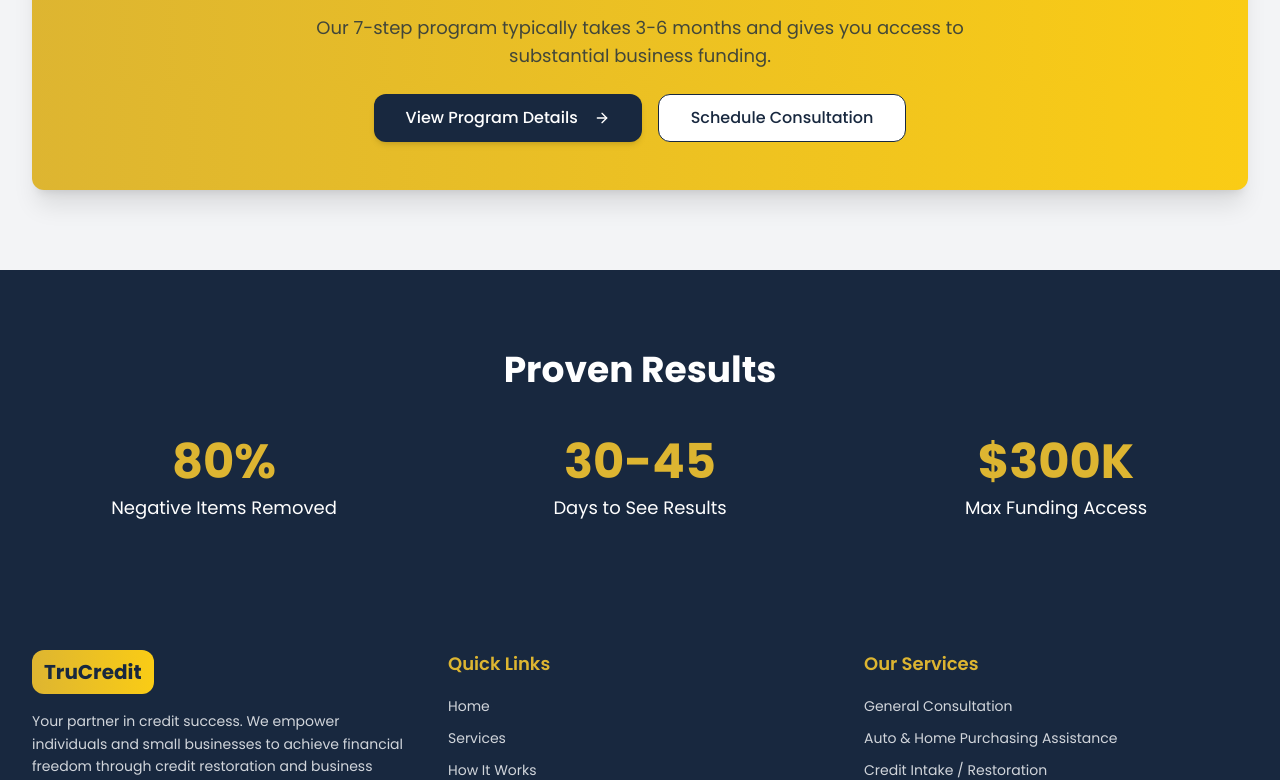
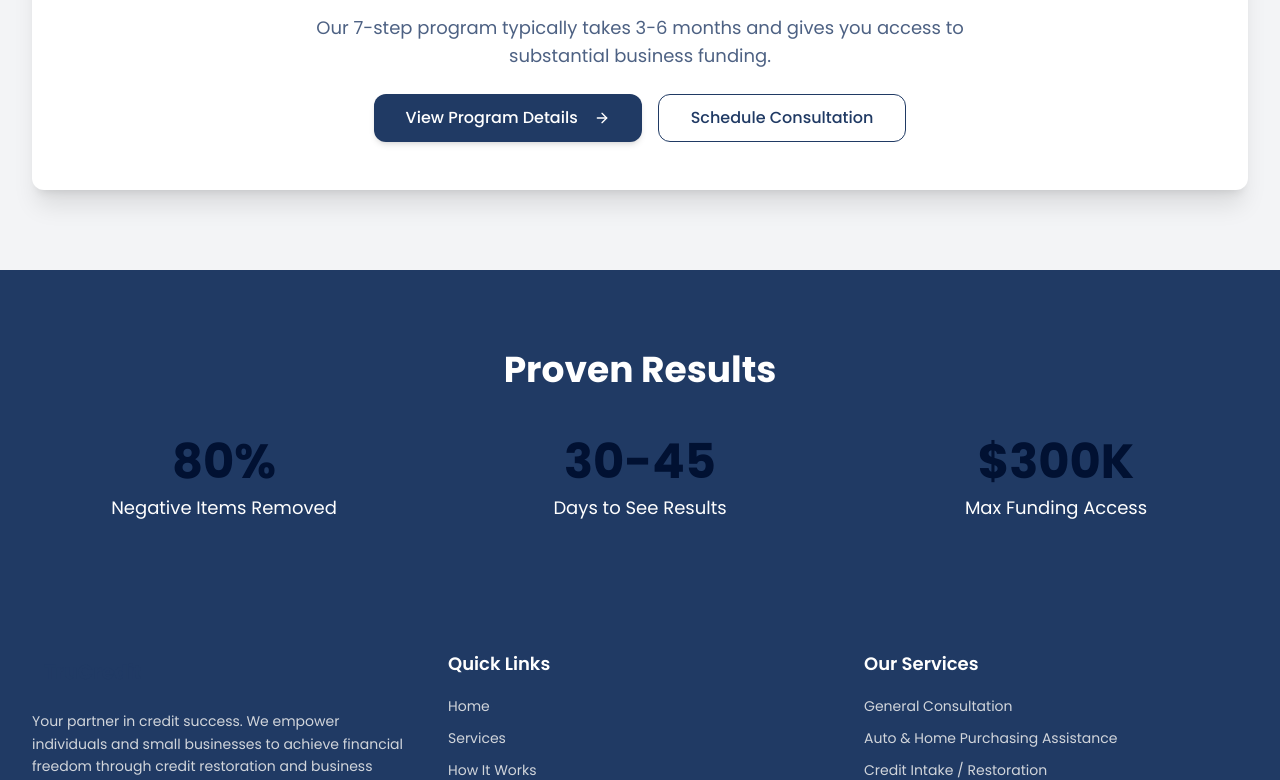
Before and after one commit to daksha11/TruCredit, a React (Vite) app: page /how-it-works in a window 1280 px wide. Shown: the part 2967-3747 px from the top of the page. Built offline with nearby package versions, Linux system fonts and the light colour scheme; the HTML template or start-up script is replaced by a standard one.

Commit message:
Refactor: Update color scheme

```diff
--- a/src/components/ui/button.tsx
+++ b/src/components/ui/button.tsx
@@ -18,9 +18,9 @@ const buttonVariants = cva(
           "bg-secondary text-secondary-foreground hover:bg-secondary/80",
         ghost: "hover:bg-accent hover:text-accent-foreground",
         link: "text-primary underline-offset-4 hover:underline",
-        hero: "bg-gradient-to-r from-gold-accent to-yellow-400 text-navy-primary hover:from-yellow-400 hover:to-gold-accent transform hover:scale-105 shadow-lg hover:shadow-xl font-semibold",
+        hero: "bg-gradient-to-r from-navy-primary to-navy-light text-white hover:from-navy-light hover:to-blue-accent transform hover:scale-105 shadow-lg hover:shadow-xl font-semibold",
         navy: "bg-navy-primary text-white hover:bg-navy-primary/90 shadow-md hover:shadow-lg",
-        gold: "bg-gold-accent text-navy-primary hover:bg-gold-accent/90 shadow-md hover:shadow-lg font-semibold",
+        accent: "bg-blue-accent text-white hover:bg-blue-accent/90 shadow-md hover:shadow-lg font-semibold",
       },
       size: {
         default: "h-10 px-4 py-2",
--- a/src/index.css
+++ b/src/index.css
@@ -4,28 +4,30 @@
 @tailwind components;
 @tailwind utilities;
 
-/* TruCredit Design System - Classic & Trustworthy */
+/* TruCredit Design System - Modern Blue Palette */
 
 @layer base {
   :root {
     /* Core Brand Colors */
-    --navy-primary: 215 45% 17%;        /* #1E2A38 - Trustworthy Navy */
-    --gold-accent: 46 72% 53%;          /* #D4AF37 - Premium Gold */
+    --navy-primary: 217 51% 26%;        /* #213966 - Primary Blue */
+    --navy-dark: 220 96% 10%;           /* #011130 - Deep Navy */
+    --navy-light: 217 45% 45%;          /* Lighter blue for accents */
+    --blue-accent: 205 100% 60%;        /* Bright blue accent */
     --white-pure: 0 0% 100%;            /* #FFFFFF - Clean White */
     --gray-light: 220 13% 96%;          /* Light Gray for alt backgrounds */
     --gray-medium: 215 16% 65%;         /* Medium Gray for body text */
-    --gray-dark: 215 25% 27%;           /* Dark Gray for secondary text */
+    --gray-dark: 217 35% 20%;           /* Dark Gray for secondary text */
 
     /* Gradient Definitions */
-    --gradient-hero: linear-gradient(135deg, hsl(var(--navy-primary)), hsl(215 50% 25%));
-    --gradient-gold: linear-gradient(135deg, hsl(var(--gold-accent)), hsl(46 72% 60%));
+    --gradient-hero: linear-gradient(135deg, hsl(var(--navy-dark)), hsl(var(--navy-primary)));
+    --gradient-blue: linear-gradient(135deg, hsl(var(--navy-primary)), hsl(var(--navy-light)));
     --gradient-card: linear-gradient(145deg, hsl(var(--white-pure)), hsl(var(--gray-light)));
 
     /* Shadows */
     --shadow-card: 0 4px 6px -1px hsl(var(--navy-primary) / 0.1), 0 2px 4px -1px hsl(var(--navy-primary) / 0.06);
-    --shadow-card-hover: 0 10px 15px -3px hsl(var(--navy-primary) / 0.1), 0 4px 6px -2px hsl(var(--navy-primary) / 0.05);
-    --shadow-hero: 0 25px 50px -12px hsl(var(--navy-primary) / 0.25);
-    --shadow-gold: 0 0 30px hsl(var(--gold-accent) / 0.3);
+    --shadow-card-hover: 0 10px 15px -3px hsl(var(--navy-primary) / 0.15), 0 4px 6px -2px hsl(var(--navy-primary) / 0.08);
+    --shadow-hero: 0 25px 50px -12px hsl(var(--navy-dark) / 0.3);
+    --shadow-blue: 0 0 30px hsl(var(--blue-accent) / 0.2);
 
     /* Animations */
     --transition-smooth: all 0.3s cubic-bezier(0.4, 0, 0.2, 1);
@@ -33,32 +35,32 @@
 
     /* Design Mapping */
     --background: var(--white-pure);
-    --foreground: var(--navy-primary);
+    --foreground: var(--navy-dark);
 
     --card: var(--white-pure);
-    --card-foreground: var(--navy-primary);
+    --card-foreground: var(--navy-dark);
 
     --popover: var(--white-pure);
-    --popover-foreground: var(--navy-primary);
+    --popover-foreground: var(--navy-dark);
 
     --primary: var(--navy-primary);              /* Headers, nav, CTA buttons */
     --primary-foreground: var(--white-pure);
 
     --secondary: var(--gray-light);             /* Alternate backgrounds */
-    --secondary-foreground: var(--navy-primary);
+    --secondary-foreground: var(--navy-dark);
 
     --muted: var(--gray-light);
     --muted-foreground: var(--gray-medium);
 
-    --accent: var(--gold-accent);               /* Icons, highlights, key stats */
-    --accent-foreground: var(--navy-primary);
+    --accent: var(--blue-accent);               /* Icons, highlights, key stats */
+    --accent-foreground: var(--white-pure);
 
     --destructive: 0 84% 60%;
     --destructive-foreground: var(--white-pure);
 
     --border: var(--gray-light);
     --input: var(--gray-light);
-    --ring: var(--gold-accent);
+    --ring: var(--blue-accent);
 
     --radius: 0.75rem;
   }
@@ -85,8 +87,8 @@
     background: var(--gradient-hero);
   }
 
-  .gold-gradient {
-    background: var(--gradient-gold);
+  .blue-gradient {
+    background: var(--gradient-blue);
   }
 
   .card-gradient {
@@ -122,8 +124,8 @@
     box-shadow: var(--shadow-card-hover);
   }
 
-  .hover-gold:hover {
-    box-shadow: var(--shadow-gold);
+  .hover-blue:hover {
+    box-shadow: var(--shadow-blue);
   }
 
   /* Timeline */
@@ -139,7 +141,7 @@
     top: 2.5rem;
     bottom: -1rem;
     width: 2px;
-    background: linear-gradient(to bottom, hsl(var(--gold-accent)), transparent);
+    background: linear-gradient(to bottom, hsl(var(--blue-accent)), transparent);
   }
 
   .timeline-step:last-child::before {
@@ -153,8 +155,8 @@
     width: 2.5rem;
     height: 2.5rem;
     border-radius: 50%;
-    background: var(--gradient-gold);
-    color: hsl(var(--navy-primary));
+    background: var(--gradient-blue);
+    color: hsl(var(--white-pure));
     display: flex;
     align-items: center;
     justify-content: center;
--- a/tailwind.config.ts
+++ b/tailwind.config.ts
@@ -25,10 +25,11 @@ export default {
         navy: {
           DEFAULT: "hsl(var(--navy-primary))",
           primary: "hsl(var(--navy-primary))",
+          dark: "hsl(var(--navy-dark))",
+          light: "hsl(var(--navy-light))",
         },
-        gold: {
-          DEFAULT: "hsl(var(--gold-accent))",
-          accent: "hsl(var(--gold-accent))",
+        blue: {
+          accent: "hsl(var(--blue-accent))",
         },
         gray: {
           light: "hsl(var(--gray-light))",
```
